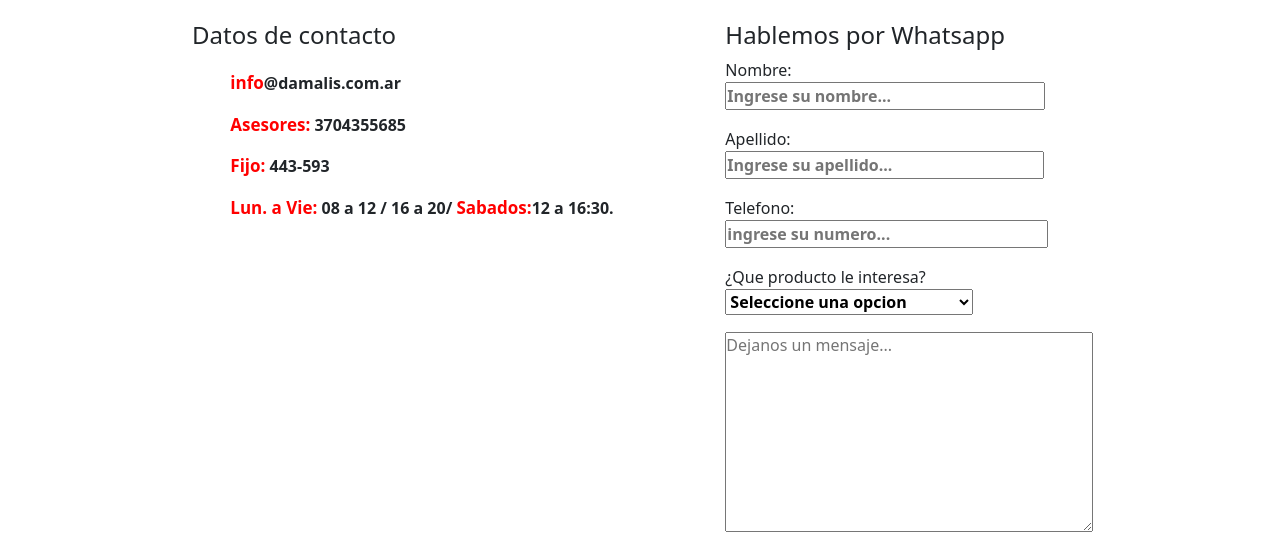
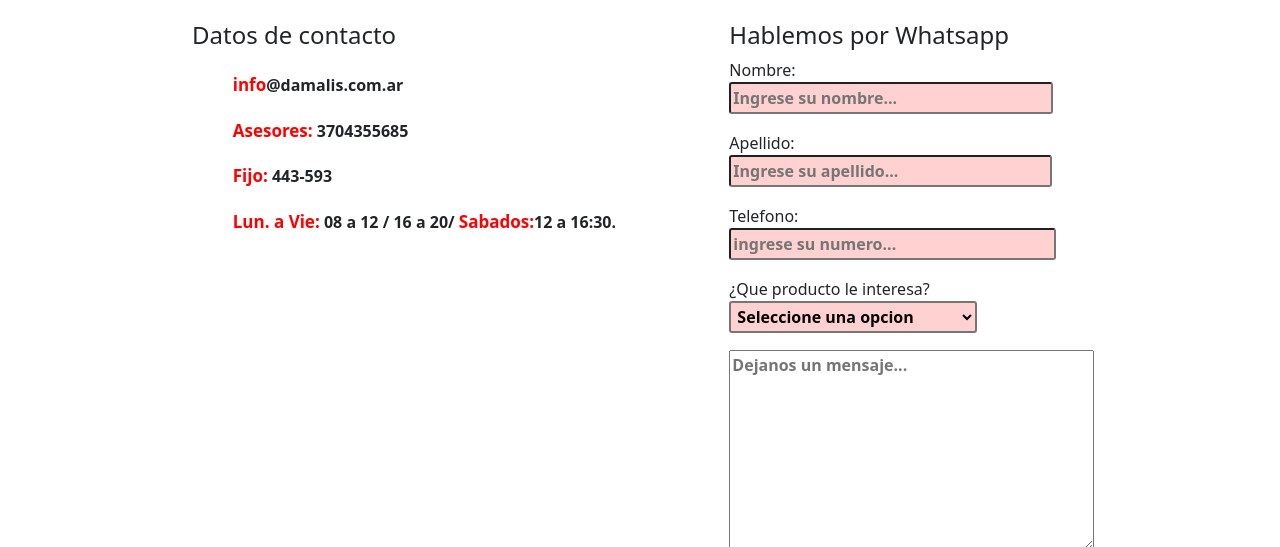
Before and after one commit to mtommasi2/CursoDW-Tommasi, a website: page pages/contactanos.html in a window 1280 px wide. Shown: the part 240-787 px from the top of the page. Drawn offline with nearby package versions, Linux system fonts and the light colour scheme.

Commit message:
Add files via upload

```diff
--- a/css/styles.css
+++ b/css/styles.css
@@ -348,6 +348,7 @@
 @media (min-width: 300px) and (max-width: 900px) {
   .descripcionContainer .parrafoFinal {
     text-align: left;
+    margin-bottom: 40px;
   }
 }
 
@@ -395,13 +396,13 @@
   font-size: 17px;
 }
 
-input, select {
-  margin: 10px 0 0 0;
+.opciones, input, select {
   width: 100%;
 }
 
-input, .dato, select, #submit {
+input, .dato, select, #submit, textarea {
   font-weight: 600;
+  padding: 2px;
 }
 
 .nombre, .numero {
@@ -414,6 +415,12 @@ input, .dato, select, #submit {
 
 .servicioSolicitado {
   width: 248px;
+}
+
+input, select {
+  background-color: rgba(255, 0, 0, 0.18);
+  border-radius: 3px;
+  border-width: 2px;
 }
 
 #mensaje {
```
Also changed, not shown: multimedia/favicon prueba.jpg (added), 1 other file.
